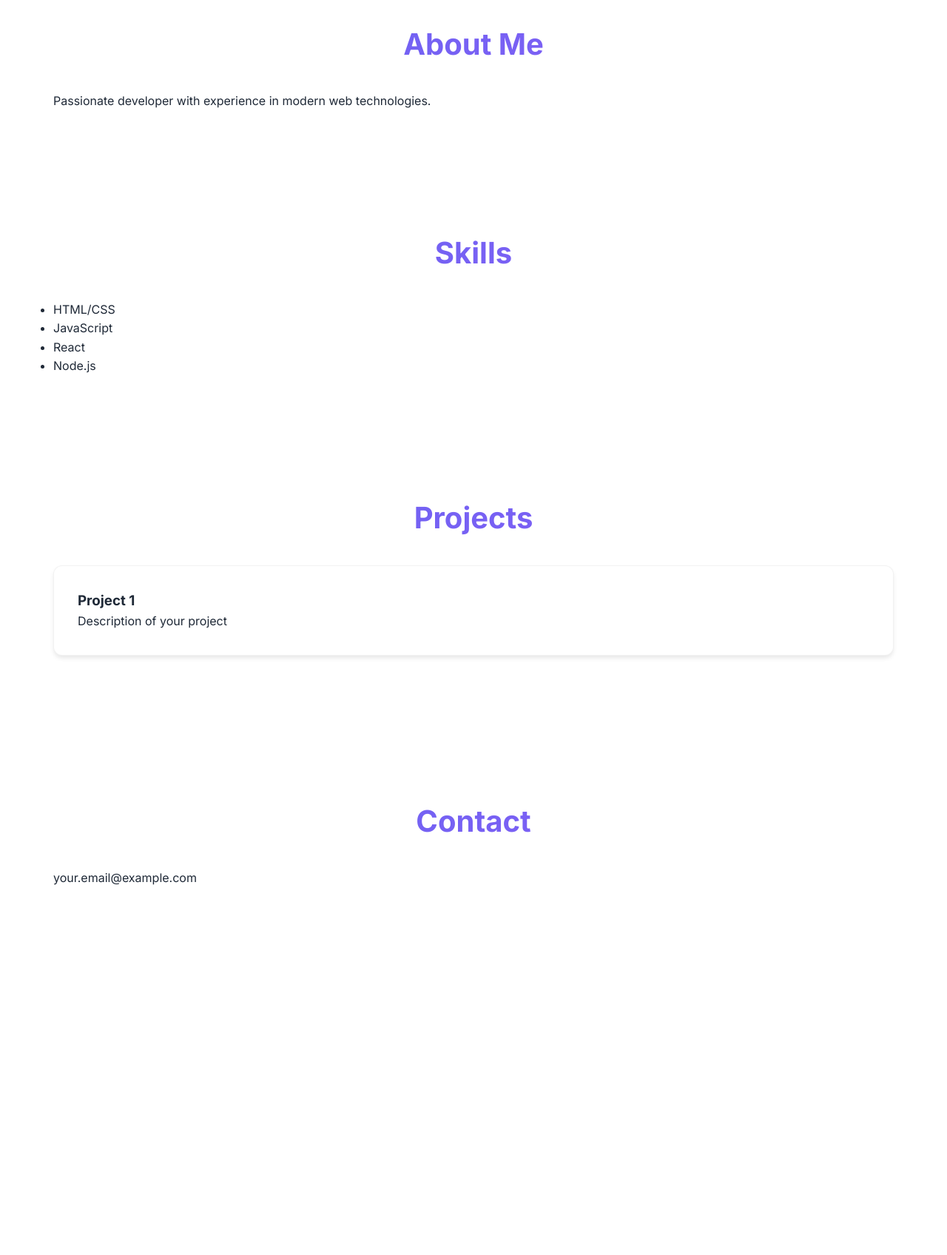
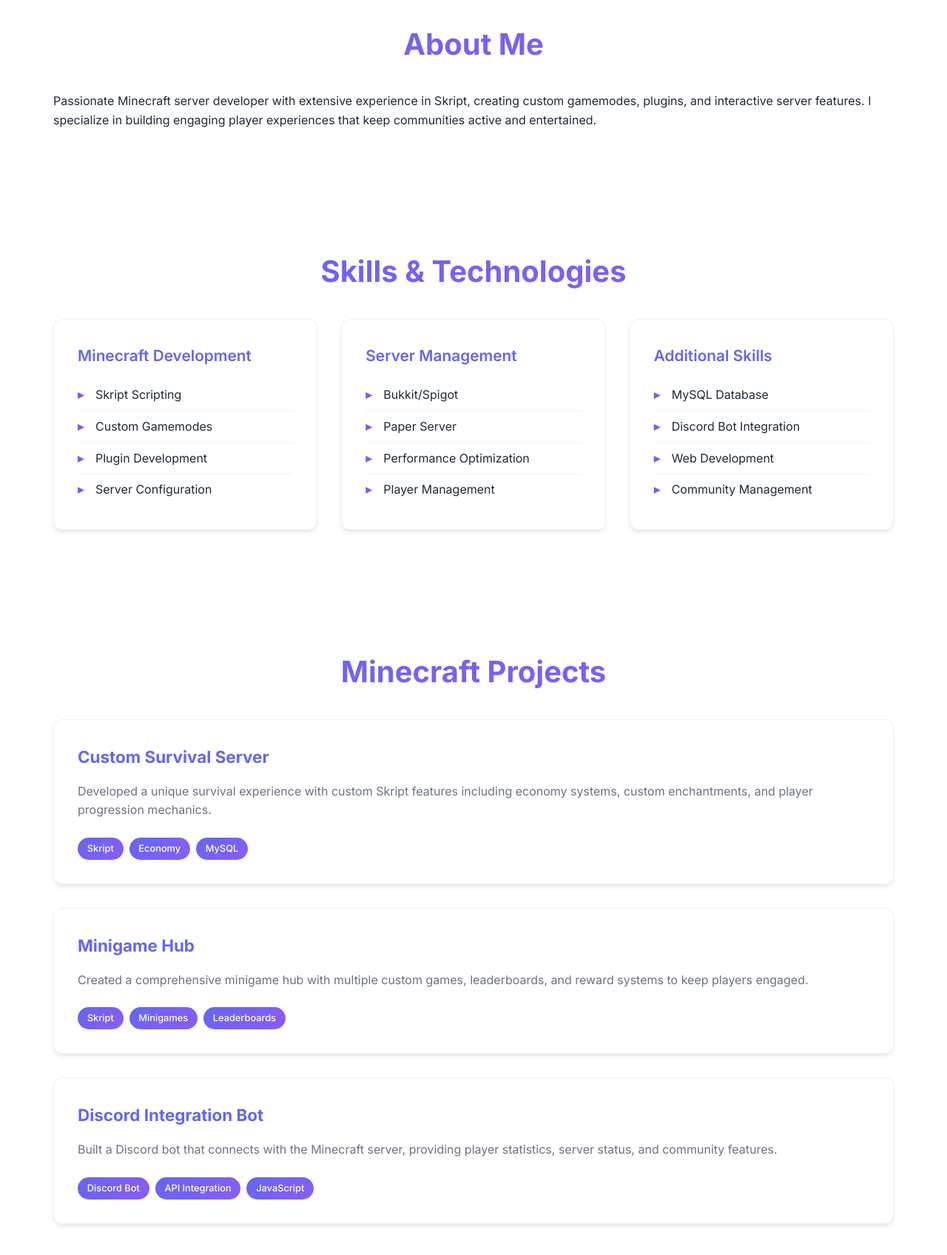
Before and after one commit to clapxz2/devsite, a website: page index.html in a window 1280 px wide. Shown: the part 820-2516 px from the top of the page at 74% size. Before the commit the page ends 2147 px from the top, so only its background shows below. Drawn offline with Linux system fonts and the light colour scheme.

Commit message:
Customize showcase for Minecraft server development and Skript expertise

```diff
--- a/index.html
+++ b/index.html
@@ -3,7 +3,7 @@
 <head>
     <meta charset="UTF-8">
     <meta name="viewport" content="width=device-width, initial-scale=1.0">
-    <title>Your Name - Developer</title>
+    <title>Your Name - Minecraft Server Developer</title>
     <link rel="preconnect" href="https://fonts.googleapis.com">
     <link rel="preconnect" href="https://fonts.gstatic.com" crossorigin>
     <link href="https://fonts.googleapis.com/css2?family=Inter:wght@300;400;500;600;700;800&family=Fira+Code:wght@300;400;500&display=swap" rel="stylesheet">
@@ -26,8 +26,8 @@
         <section id="hero">
             <div class="hero-content">
                 <h1 class="hero-title">Hi, I'm <span class="highlight">Your Name</span></h1>
-                <h2 class="hero-subtitle">Full Stack Developer</h2>
-                <p class="hero-description">Passionate about creating beautiful, functional, and user-friendly web applications that make a difference.</p>
+                <h2 class="hero-subtitle">Minecraft Server Developer</h2>
+                <p class="hero-description">Specializing in Skript development, creating amazing Minecraft server experiences with custom plugins, gamemodes, and interactive features.</p>
                 <div class="hero-buttons">
                     <a href="#projects" class="btn btn-primary">View My Work</a>
                     <a href="#contact" class="btn btn-secondary">Get In Touch</a>
@@ -36,43 +36,93 @@
             <div class="hero-image">
                 <div class="code-snippet">
                     <div class="code-line">
-                        <span class="code-keyword">const</span>
-                        <span class="code-variable">developer</span> = {
+                        <span class="code-comment"># Minecraft Server Developer</span>
+                    </div>
+                    <div class="code-line">
+                        <span class="code-keyword">on</span> <span class="code-string">player join</span>:
                     </div>
                     <div class="code-line indent">
-                        <span class="code-property">name</span>: <span class="code-string">"Your Name"</span>,
+                        <span class="code-keyword">send</span> <span class="code-string">"&aWelcome to the server!"</span> <span class="code-keyword">to</span> <span class="code-variable">player</span>
                     </div>
                     <div class="code-line indent">
-                        <span class="code-property">skills</span>: [<span class="code-string">"JavaScript"</span>, <span class="code-string">"React"</span>, <span class="code-string">"Node.js"</span>],
+                        <span class="code-keyword">give</span> <span class="code-string">diamond_sword</span> <span class="code-keyword">to</span> <span class="code-variable">player</span>
                     </div>
                     <div class="code-line indent">
-                        <span class="code-property">passion</span>: <span class="code-string">"Building amazing things"</span>
+                        <span class="code-keyword">set</span> <span class="code-variable">player</span><span class="code-string">'s gamemode</span> <span class="code-keyword">to</span> <span class="code-string">survival</span>
                     </div>
-                    <div class="code-line">};</div>
+                    <div class="code-line">
+                        <span class="code-comment"># Creating amazing experiences!</span>
+                    </div>
                 </div>
             </div>
         </section>
 
         <section id="about">
             <h2>About Me</h2>
-            <p>Passionate developer with experience in modern web technologies.</p>
+            <p>Passionate Minecraft server developer with extensive experience in Skript, creating custom gamemodes, plugins, and interactive server features. I specialize in building engaging player experiences that keep communities active and entertained.</p>
         </section>
 
         <section id="skills">
-            <h2>Skills</h2>
-            <ul>
-                <li>HTML/CSS</li>
-                <li>JavaScript</li>
-                <li>React</li>
-                <li>Node.js</li>
-            </ul>
+            <h2>Skills & Technologies</h2>
+            <div class="skills-grid">
+                <div class="skill-category">
+                    <h3>Minecraft Development</h3>
+                    <ul>
+                        <li>Skript Scripting</li>
+                        <li>Custom Gamemodes</li>
+                        <li>Plugin Development</li>
+                        <li>Server Configuration</li>
+                    </ul>
+                </div>
+                <div class="skill-category">
+                    <h3>Server Management</h3>
+                    <ul>
+                        <li>Bukkit/Spigot</li>
+                        <li>Paper Server</li>
+                        <li>Performance Optimization</li>
+                        <li>Player Management</li>
+                    </ul>
+                </div>
+                <div class="skill-category">
+                    <h3>Additional Skills</h3>
+                    <ul>
+                        <li>MySQL Database</li>
+                        <li>Discord Bot Integration</li>
+                        <li>Web Development</li>
+                        <li>Community Management</li>
+                    </ul>
+                </div>
+            </div>
         </section>
 
         <section id="projects">
-            <h2>Projects</h2>
+            <h2>Minecraft Projects</h2>
             <div class="project">
-                <h3>Project 1</h3>
-                <p>Description of your project</p>
+                <h3>Custom Survival Server</h3>
+                <p>Developed a unique survival experience with custom Skript features including economy systems, custom enchantments, and player progression mechanics.</p>
+                <div class="project-tech">
+                    <span class="tech-tag">Skript</span>
+                    <span class="tech-tag">Economy</span>
+                    <span class="tech-tag">MySQL</span>
+                </div>
+            </div>
+            <div class="project">
+                <h3>Minigame Hub</h3>
+                <p>Created a comprehensive minigame hub with multiple custom games, leaderboards, and reward systems to keep players engaged.</p>
+                <div class="project-tech">
+                    <span class="tech-tag">Skript</span>
+                    <span class="tech-tag">Minigames</span>
+                    <span class="tech-tag">Leaderboards</span>
+                </div>
+            </div>
+            <div class="project">
+                <h3>Discord Integration Bot</h3>
+                <p>Built a Discord bot that connects with the Minecraft server, providing player statistics, server status, and community features.</p>
+                <div class="project-tech">
+                    <span class="tech-tag">Discord Bot</span>
+                    <span class="tech-tag">API Integration</span>
+                    <span class="tech-tag">JavaScript</span>
+                </div>
             </div>
         </section>
 
--- a/package.json
+++ b/package.json
@@ -5,7 +5,9 @@
   "main": "index.html",
   "scripts": {
     "build": "if not exist build mkdir build && copy *.html build\\ && copy *.css build\\ && copy *.js build\\",
-    "start": "echo Static site ready"
+    "start": "echo Static site ready",
+    "preview": "python -m http.server 3000",
+    "preview-alt": "npx serve . -p 3000"
   },
   "keywords": ["portfolio", "resume", "developer", "showcase"],
   "author": "Your Name",
--- a/style.css
+++ b/style.css
@@ -232,6 +232,64 @@ h2 {
     color: #c3e88d;
 }
 
+.code-comment {
+    color: #676e95;
+    font-style: italic;
+}
+
+/* Skills Grid */
+.skills-grid {
+    display: grid;
+    grid-template-columns: repeat(auto-fit, minmax(300px, 1fr));
+    gap: 2rem;
+    margin-top: 2rem;
+}
+
+.skill-category {
+    background: var(--bg-white);
+    border-radius: 12px;
+    padding: 2rem;
+    box-shadow: var(--shadow);
+    border: 1px solid rgba(0, 0, 0, 0.05);
+    transition: all 0.3s ease;
+}
+
+.skill-category:hover {
+    transform: translateY(-5px);
+    box-shadow: var(--shadow-lg);
+}
+
+.skill-category h3 {
+    color: var(--primary-color);
+    margin-bottom: 1rem;
+    font-size: 1.3rem;
+    font-weight: 600;
+}
+
+.skill-category ul {
+    list-style: none;
+    padding: 0;
+}
+
+.skill-category li {
+    padding: 0.5rem 0;
+    border-bottom: 1px solid rgba(0, 0, 0, 0.05);
+    position: relative;
+    padding-left: 1.5rem;
+}
+
+.skill-category li:before {
+    content: "▸";
+    color: var(--primary-color);
+    position: absolute;
+    left: 0;
+    font-weight: bold;
+}
+
+.skill-category li:last-child {
+    border-bottom: none;
+}
+
 /* Projects */
 .project {
     background: var(--bg-white);
@@ -246,6 +304,33 @@ h2 {
 .project:hover {
     transform: translateY(-5px);
     box-shadow: var(--shadow-lg);
+}
+
+.project h3 {
+    color: var(--primary-color);
+    margin-bottom: 1rem;
+    font-size: 1.4rem;
+}
+
+.project p {
+    color: var(--text-light);
+    margin-bottom: 1.5rem;
+    line-height: 1.6;
+}
+
+.project-tech {
+    display: flex;
+    flex-wrap: wrap;
+    gap: 0.5rem;
+}
+
+.tech-tag {
+    background: linear-gradient(135deg, var(--primary-color), var(--secondary-color));
+    color: white;
+    padding: 0.3rem 0.8rem;
+    border-radius: 20px;
+    font-size: 0.8rem;
+    font-weight: 500;
 }
 
 /* Animations */
```
Also changed, not shown: 2 other files.
